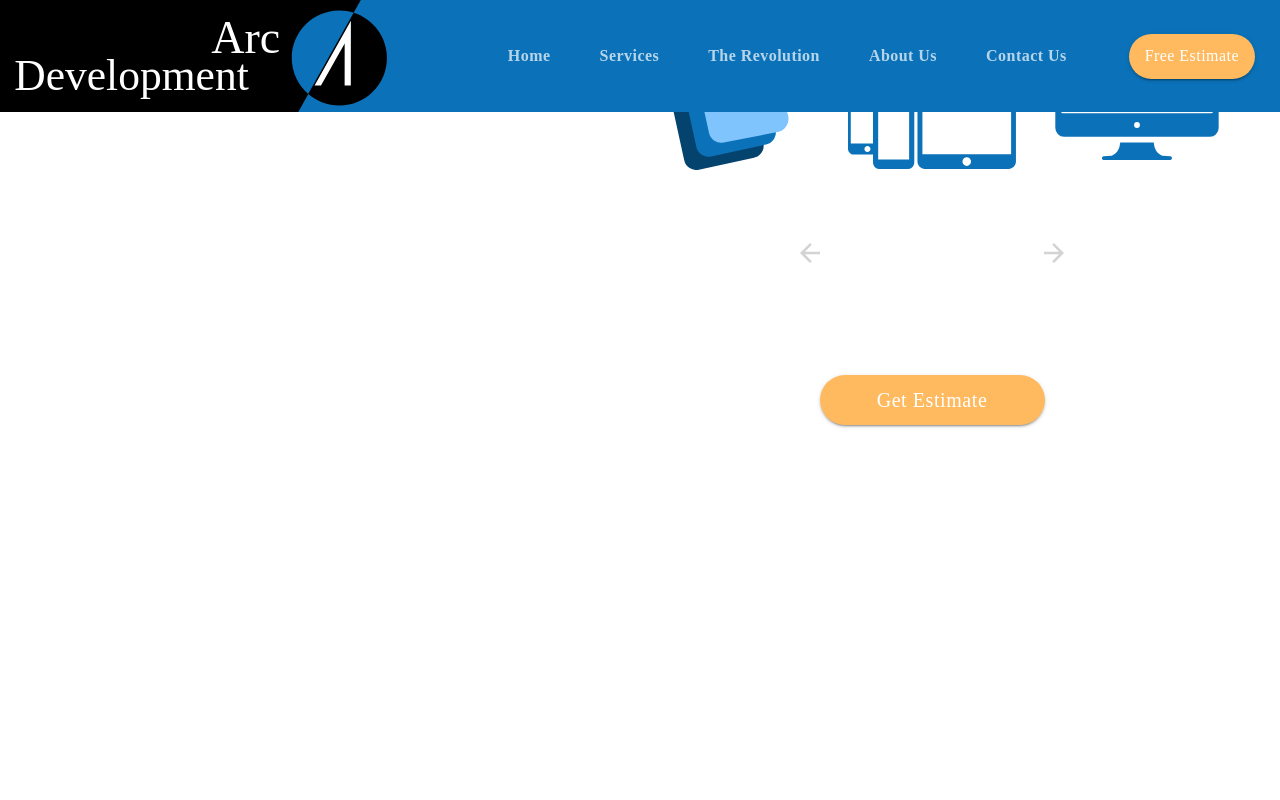
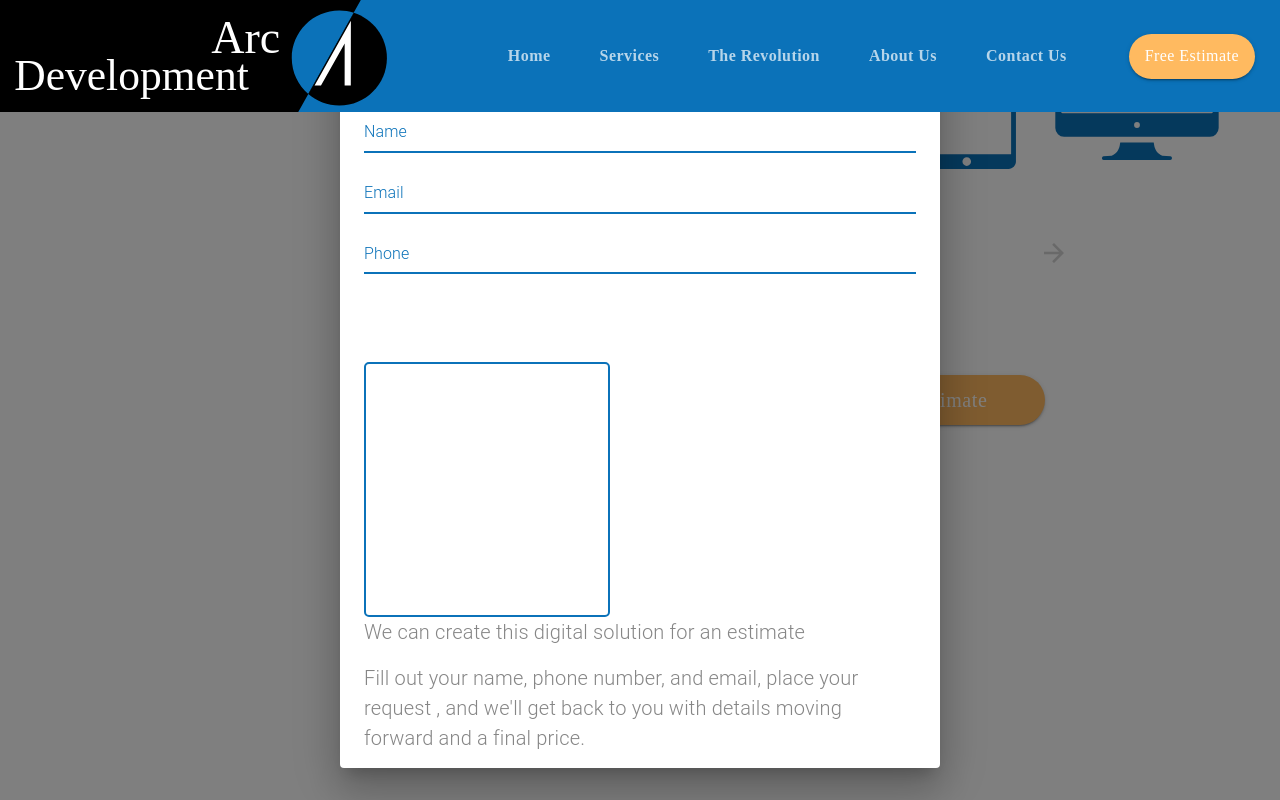
Before and after one commit to BauTancredi/arc-development, a React (Create React App) app: page /estimate in a window 1280 px wide. Both pictures are taken after a click on the button "Get Estimate". Shown: the part 431-1231 px from the top of the page. Built offline with nearby package versions, Linux system fonts and the light colour scheme; the HTML template or start-up script is replaced by a standard one.

Commit message:
Setting up the estimate dialog

```diff
--- a/src/components/Estimate.js
+++ b/src/components/Estimate.js
@@ -6,6 +6,9 @@
 import Button from "@material-ui/core/Button";
 import IconButton from "@material-ui/core/IconButton";
 import Typography from "@material-ui/core/Typography";
+import Dialog from "@material-ui/core/Dialog";
+import DialogContent from "@material-ui/core/DialogContent";
+import TextField from "@material-ui/core/TextField";
 
 import check from "../assets/check.svg";
 import send from "../assets/send.svg";
@@ -50,6 +53,11 @@
     "&:hover": {
       backgroundColor: theme.palette.secondary.light,
     },
+  },
+  message: {
+    border: `2px solid ${theme.palette.common.blue}`,
+    marginTop: "5em",
+    borderRadius: 5,
   },
 }));
 
@@ -313,6 +321,13 @@
   const theme = useTheme();
 
   const [questions, setQuestions] = useState(defaultQuestions);
+  const [dialogOpen, setDialogOpen] = useState(false);
+  const [name, setName] = useState("");
+  const [email, setEmail] = useState("");
+  const [emailHelper, setEmailHelper] = useState("");
+  const [phone, setPhone] = useState("");
+  const [phoneHelper, setPhoneHelper] = useState("");
+  const [message, setMessage] = useState("");
 
   const defaultOptions = {
     loop: true,
@@ -404,6 +419,43 @@
         break;
       default:
         setQuestions(newQuestions);
+        break;
+    }
+  };
+
+  const onChange = (e) => {
+    let valid;
+
+    switch (e.target.id) {
+      case "email":
+        setEmail(e.target.value);
+
+        valid = /^\w+([.-]?\w+)*@\w+([.-]?\w+)*(\.\w{2,3})+$/.test(
+          e.target.value
+        );
+
+        if (!valid) {
+          setEmailHelper("Invalid email");
+        } else {
+          setEmailHelper("");
+        }
+        break;
+
+      case "phone":
+        setPhone(e.target.value);
+
+        valid = /^\(?([0-9]{3})\)?[-. ]?([0-9]{3})[-. ]?([0-9]{4})$/.test(
+          e.target.value
+        );
+
+        if (!valid) {
+          setPhoneHelper("Invalid phone");
+        } else {
+          setPhoneHelper("");
+        }
+        break;
+
+      default:
         break;
     }
   };
@@ -532,11 +584,83 @@
           </Grid>
         </Grid>
         <Grid item>
-          <Button variant="contained" className={classes.estimateButton}>
+          <Button
+            variant="contained"
+            className={classes.estimateButton}
+            onClick={() => setDialogOpen(true)}
+          >
             Get Estimate
           </Button>
         </Grid>
       </Grid>
+      <Dialog open={dialogOpen} onClose={() => setDialogOpen(false)}>
+        <Grid container justify="center">
+          <Grid item>
+            <Typography variant="h2" align="center">
+              Estimate
+            </Typography>
+          </Grid>
+        </Grid>
+        <DialogContent>
+          <Grid container>
+            <Grid item container direction="column">
+              <Grid item style={{ marginBottom: "0.5rem" }}>
+                <TextField
+                  label="Name"
+                  id="name"
+                  fullWidth
+                  value={name}
+                  onChange={(e) => setName(e.target.value)}
+                />
+              </Grid>
+              <Grid item style={{ marginBottom: "0.5rem" }}>
+                <TextField
+                  label="Email"
+                  error={emailHelper.length !== 0}
+                  helperText={emailHelper}
+                  id="email"
+                  fullWidth
+                  value={email}
+                  onChange={onChange}
+                />
+              </Grid>
+              <Grid item style={{ marginBottom: "0.5rem" }}>
+                <TextField
+                  error={phoneHelper.length !== 0}
+                  helperText={phoneHelper}
+                  label="Phone"
+                  id="phone"
+                  fullWidth
+                  value={phone}
+                  onChange={onChange}
+                />
+              </Grid>
+            </Grid>
+            <Grid item style={{ maxWidth: "20em" }}>
+              <TextField
+                InputProps={{ disableUnderline: true }}
+                className={classes.message}
+                multiline
+                fullWidth
+                rows={10}
+                id="message"
+                value={message}
+                onChange={(e) => setMessage(e.target.value)}
+              />
+            </Grid>
+            <Grid item>
+              <Typography variante="body1" paragraph>
+                We can create this digital solution for an estimate
+              </Typography>
+              <Typography variante="body1" paragraph>
+                Fill out your name, phone number, and email, place your request
+                , and we'll get back to you with details moving forward and a
+                final price.
+              </Typography>
+            </Grid>
+          </Grid>
+        </DialogContent>
+      </Dialog>
     </Grid>
   );
 };
```
